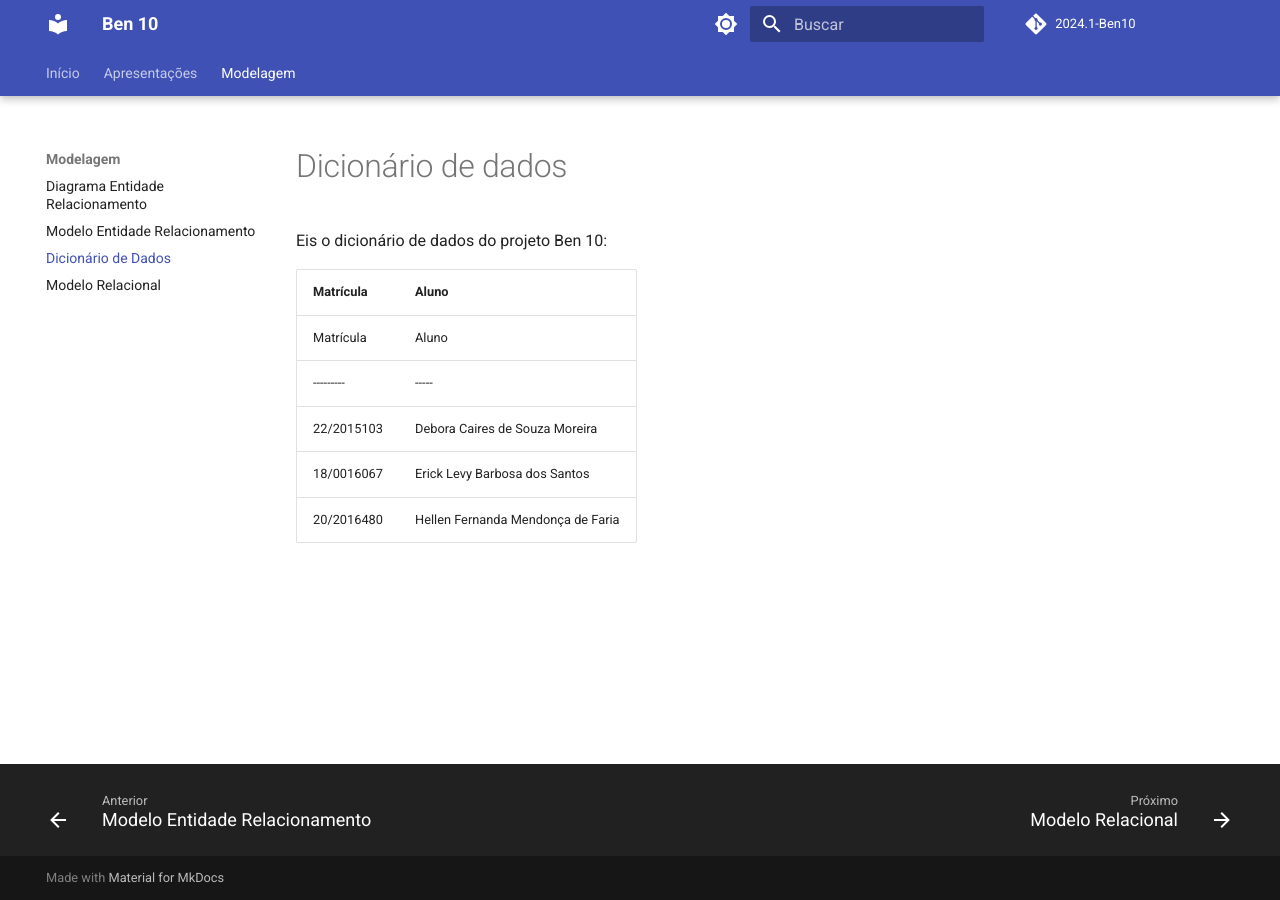
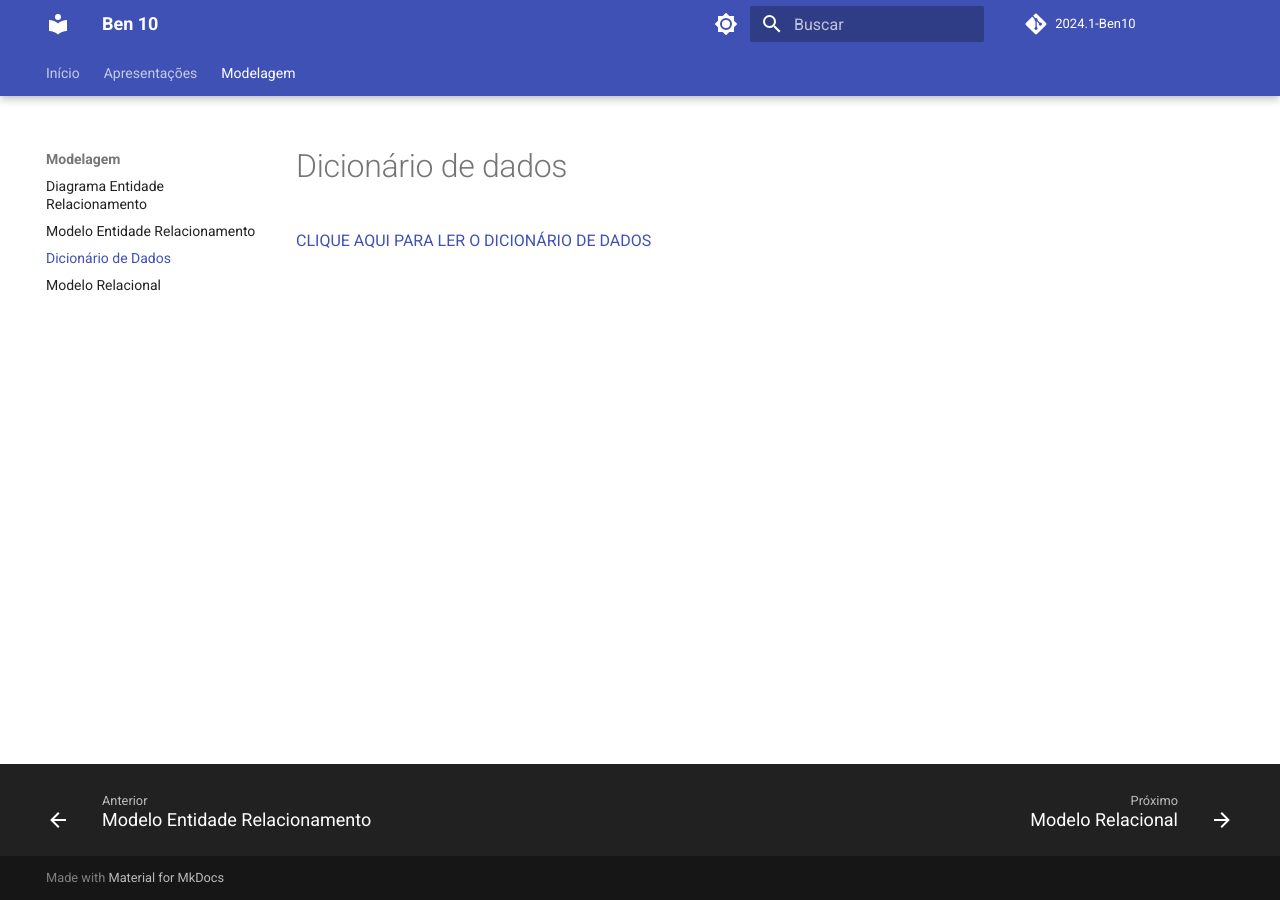
Before and after one commit to SBD1/2024.1-Ben10, an MkDocs documentation site: the page built from docs/modulo1/DD.md, in a window 1280 px wide. Built offline with MkDocs 1.6.1 and Material for MkDocs 9.7.7, drawn with Linux system fonts in a browser that asks for light colours; comment, search, counter and statistics services are not loaded; the version menu is left out.

Commit message:
Adicionar o dicionário de dados

```diff
--- a/docs/modulo1/DD.md
+++ b/docs/modulo1/DD.md
@@ -1,11 +1,3 @@
 # Dicionário de dados
 
-Eis o dicionário de dados do projeto Ben 10:
-
-| Matrícula | Aluno |
-| --------- | ----- |
-| Matrícula | Aluno |
-| --------- | ----- |
-| 22/2015103 | Debora Caires de Souza Moreira |
-| 18/0016067 | Erick Levy Barbosa dos Santos |
-| 20/2016480 | Hellen Fernanda Mendonça de Faria |
+[CLIQUE AQUI PARA LER O DICIONÁRIO DE DADOS](./dicionario-de-dados.pdf)
```
Also changed, not shown: 1 other file.
